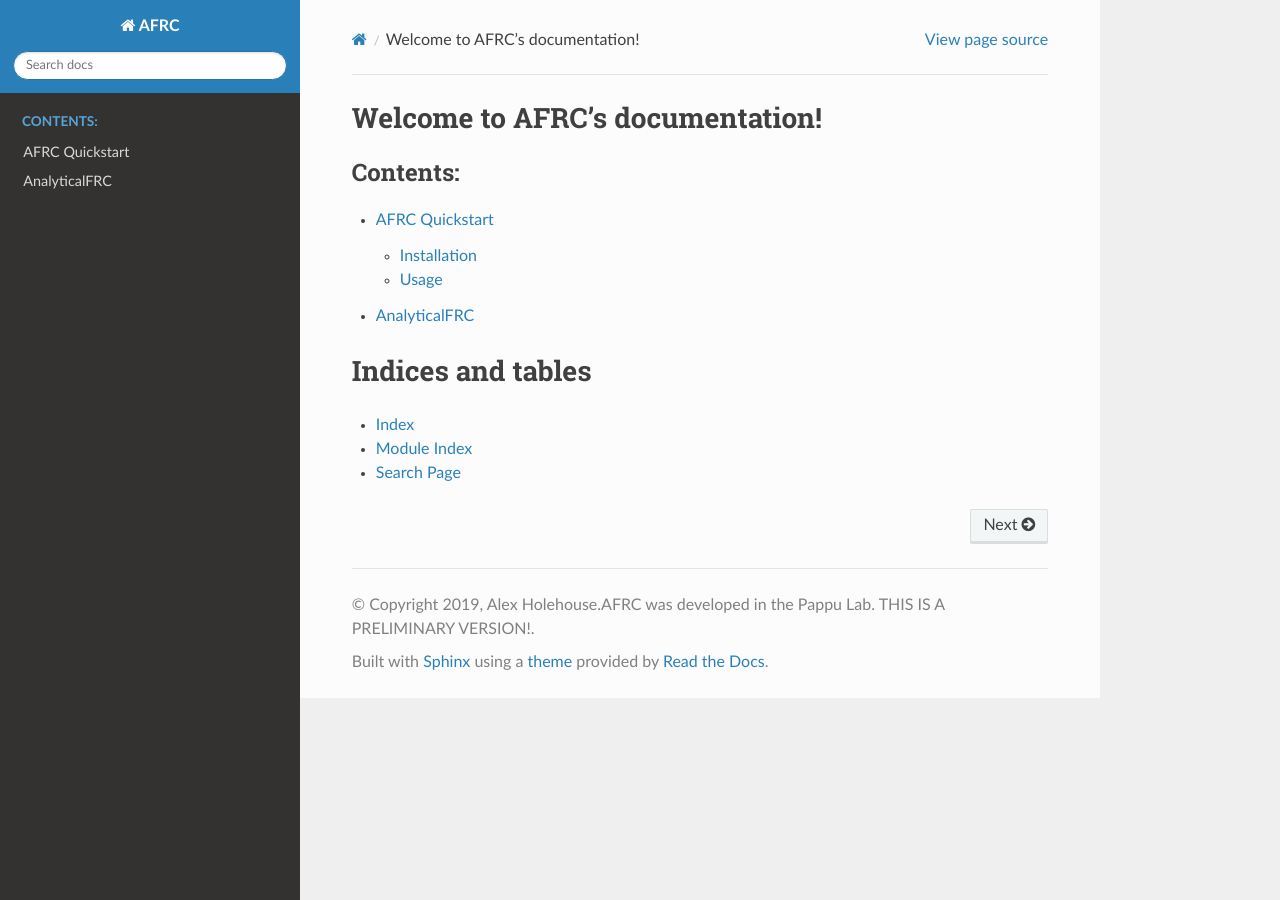
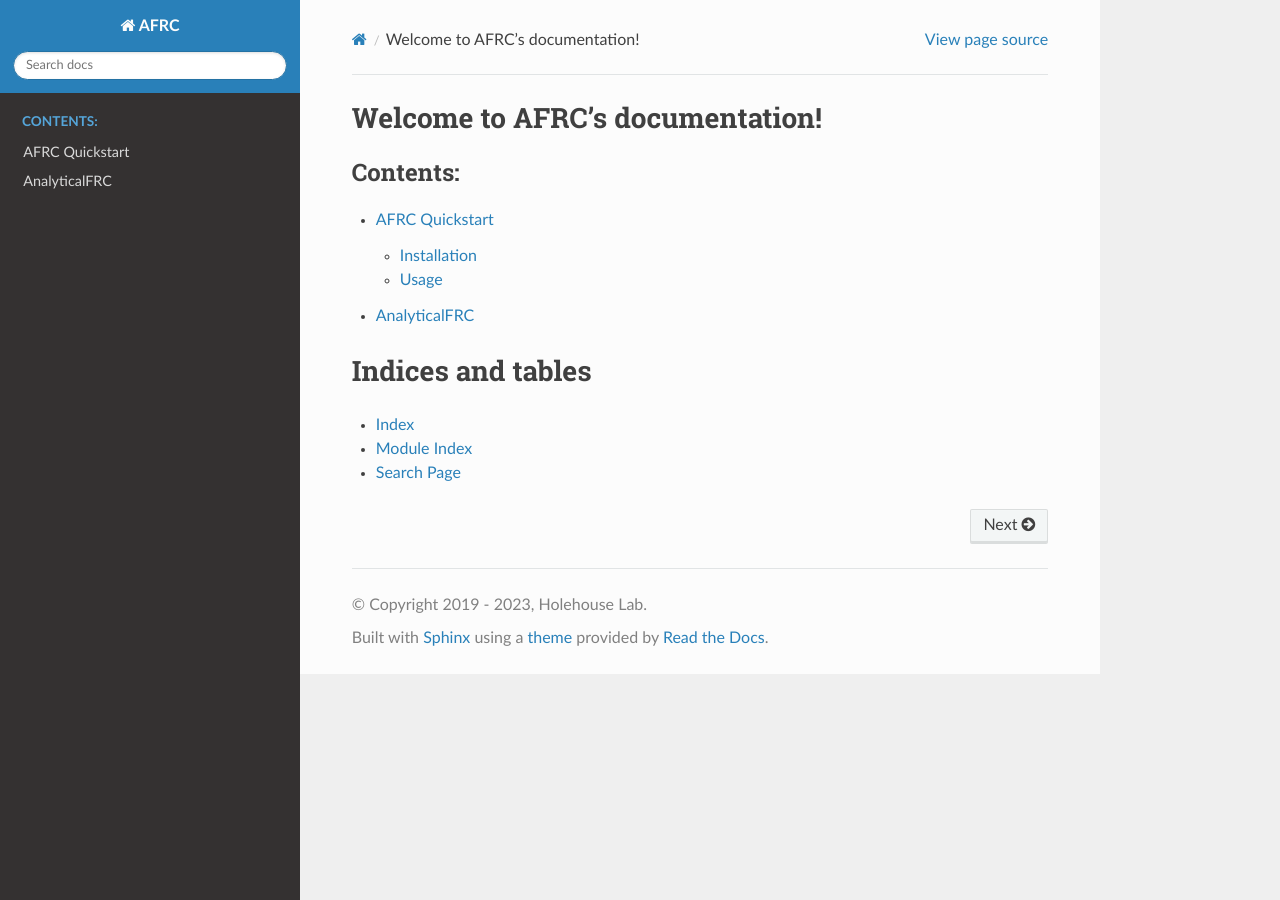
Before and after one commit to idptools/afrc, a Sphinx documentation site: the page built from docs/index.rst, in a window 1280 px wide. Built offline with Sphinx 7.4.7 and the Read the Docs theme 2.0.0, drawn with Linux system fonts in a browser that asks for light colours.

Commit message:
Updated doc conf as a test for doc build

```diff
--- a/docs/conf.py
+++ b/docs/conf.py
@@ -20,7 +20,7 @@ sys.path.insert(0, os.path.abspath('../.'))
 # -- Project information -----------------------------------------------------
 
 project = 'AFRC'
-copyright = ("2019, Alex Holehouse.AFRC was developed in the Pappu Lab. THIS IS A PRELIMINARY VERSION!")
+copyright = ("2019 - 2023, Holehouse Lab")
 author = 'Alex Holehouse'
 
 # The short X.Y version
```
